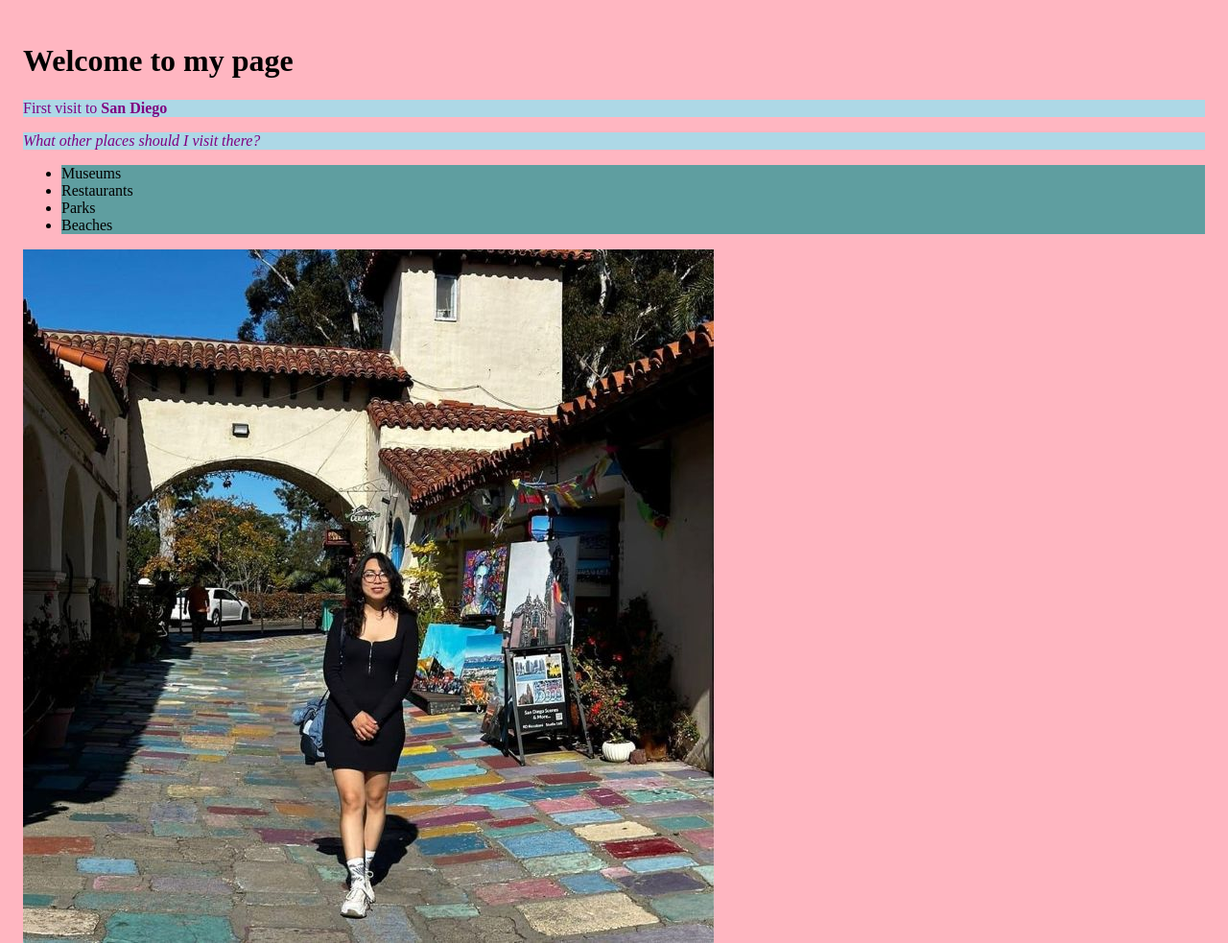
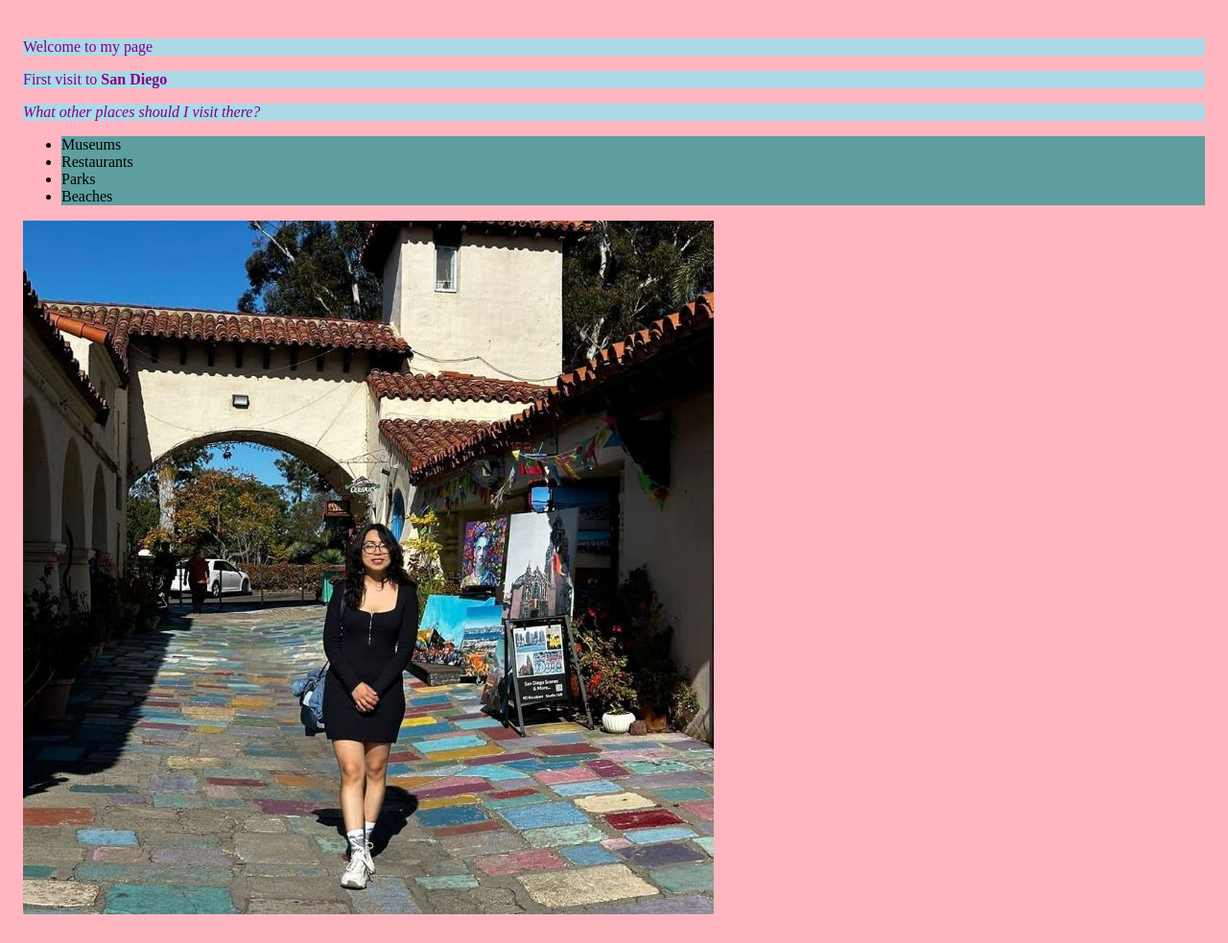
Before and after one commit to CIT82/marisoln-pub, a plain HTML site: page w2/index.html in a window 1280 px wide. Shown: the whole page at 96% size. Drawn offline with Linux system fonts and the light colour scheme.

```diff
--- a/w2/index.html
+++ b/w2/index.html
@@ -7,7 +7,7 @@
     <link rel="stylesheet" href="style.css">
   </head>
   <body>
-    <h1>Welcome to my page</h1>
+    <p>Welcome to my page</p>
     <p>First visit to <strong>San Diego</strong></p>
     <p><em>What other places should I visit there?</em></p>
     <ul>
```
